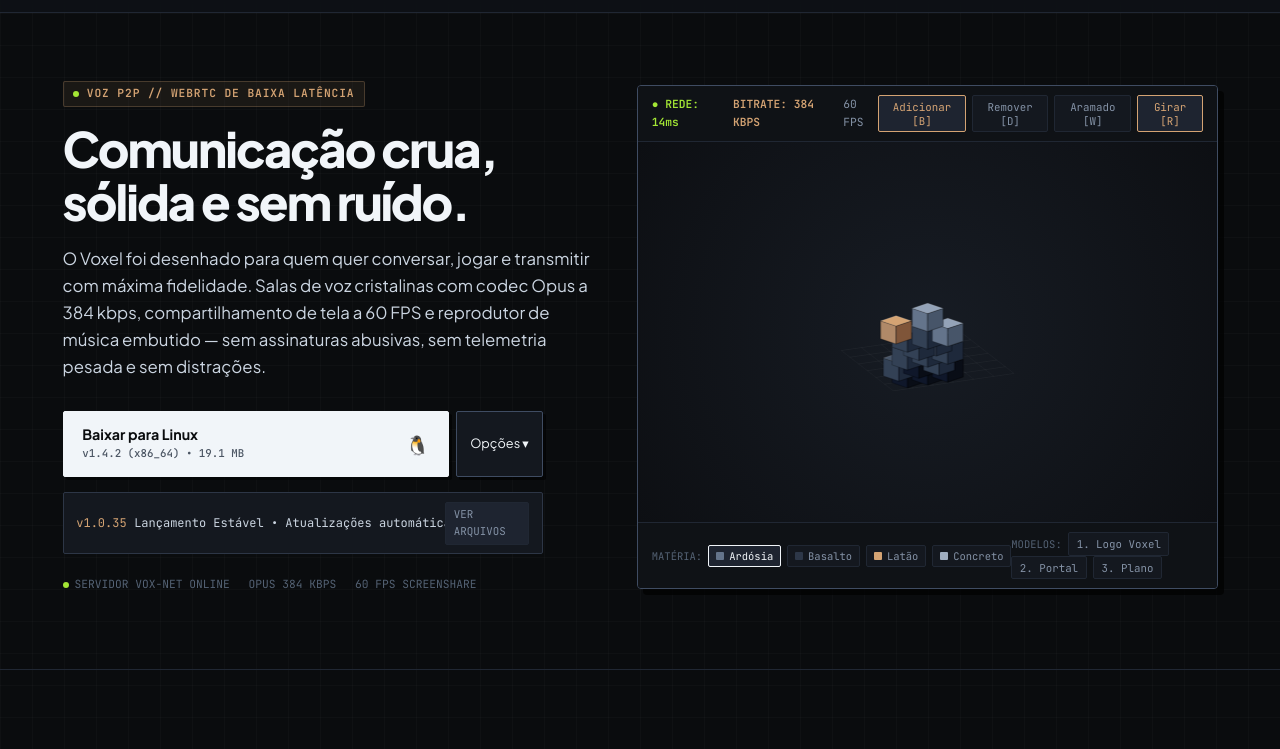
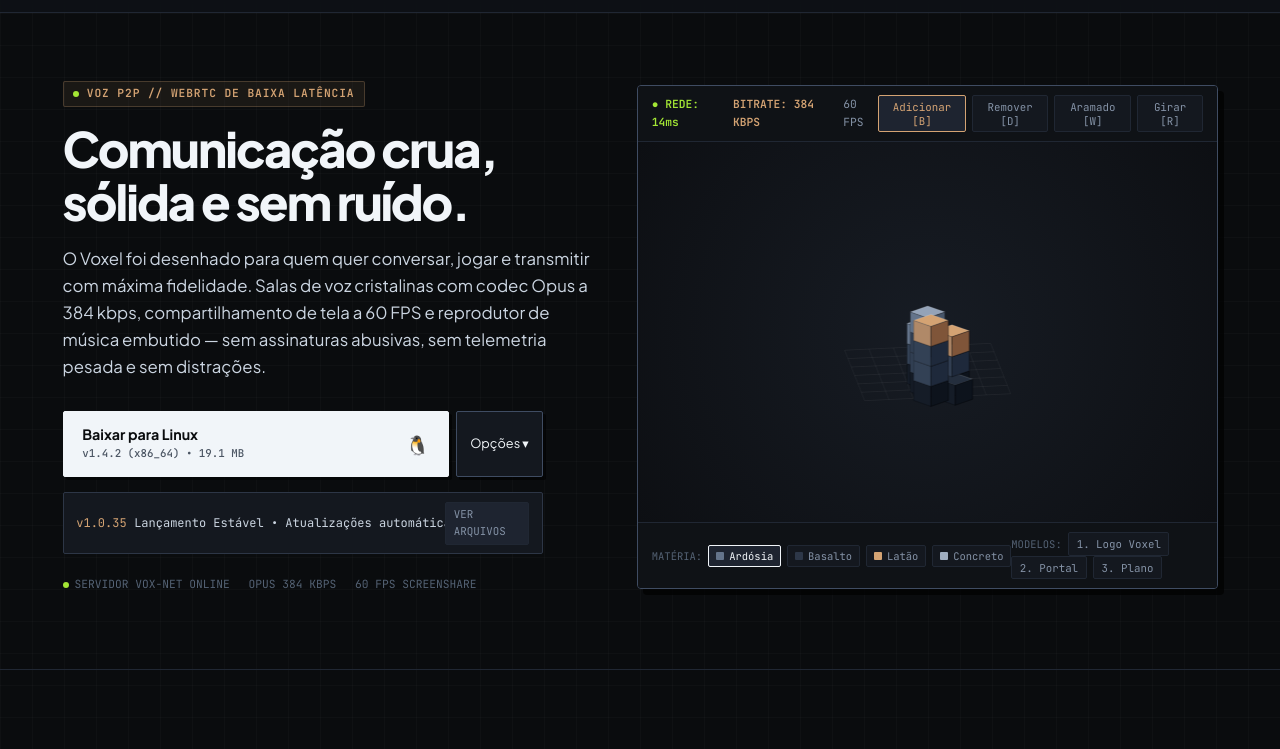
Before and after one commit to Fuzzy-Z/voxel-download-page, a website: page index.html in a window 1280 px wide. Shown: the part 51-800 px from the top of the page. Drawn offline with Linux system fonts and the light colour scheme.

Commit message:
fix: disable auto-rotation by default and stabilize isometric voxel canvas

```diff
--- a/index.html
+++ b/index.html
@@ -143,7 +143,7 @@
             <button type="button" class="tool-btn active" data-tool="add" title="Adicionar Bloco Voxel [Tecla B]">Adicionar [B]</button>
             <button type="button" class="tool-btn" data-tool="remove" title="Remover Bloco Voxel [Tecla D]">Remover [D]</button>
             <button type="button" class="tool-btn" id="toggleWireframe" title="Modo Linhas Estruturais [Tecla W]">Aramado [W]</button>
-            <button type="button" class="tool-btn active" id="toggleRotate" title="Pausar/Ativar Rotação [Tecla R]">Girar [R]</button>
+            <button type="button" class="tool-btn" id="toggleRotate" title="Pausar/Ativar Rotação [Tecla R]">Girar [R]</button>
           </div>
         </div>
 
--- a/scripts/voxel-canvas.js
+++ b/scripts/voxel-canvas.js
@@ -11,8 +11,8 @@
     this.ctx = this.canvas.getContext('2d');
 
     // Grid Configuration
-    this.gridSize = 10;
-    this.tileSize = 17;
+    this.gridSize = 8;
+    this.tileSize = 20;
     this.voxels = new Map(); // key "x,y,z" -> { mat: 'slate' }
 
     // Materials Definition (Solid tactile colors)
@@ -26,10 +26,10 @@
       },
       obsidian: {
         name: 'Basalt',
-        top: '#1e293b',
-        left: '#0f172a',
-        right: '#090d16',
-        accent: '#334155'
+        top: '#242e3d',
+        left: '#151c27',
+        right: '#0d131c',
+        accent: '#38475c'
       },
       brass: {
         name: 'Brass',
@@ -50,12 +50,12 @@
     this.activeMaterial = 'slate';
     this.activeTool = 'add';
     this.wireframeMode = false;
-    this.autoRotate = true;
+    this.autoRotate = false; // Disabled by default for stability
 
-    // Camera & View Transform
-    this.angle = 0.85;
-    this.pitch = 0.58;
-    this.zoom = 1.05;
+    // Fixed Isometric Camera View
+    this.angle = 0.65;
+    this.pitch = 0.60;
+    this.zoom = 1.0;
     this.panX = 0;
     this.panY = 0;
 
@@ -98,7 +98,7 @@
     this.ctx.scale(dpr, dpr);
 
     this.originX = this.width / 2 + this.panX;
-    this.originY = this.height / 2 + 30 + this.panY;
+    this.originY = this.height / 2 + 40 + this.panY;
   }
 
   bindEvents() {
@@ -175,35 +175,30 @@
     this.clear();
 
     if (preset === 'monolith') {
-      // Recreates the iconic Voxel stepped cluster logo in 3D
-      // Left stack
+      // Recreates the authentic solid Voxel geometric cluster
+      // Ground foundation
+      this.setVoxel(-1, -1, 0, 'obsidian');
+      this.setVoxel(0, -1, 0, 'obsidian');
+      this.setVoxel(1, -1, 0, 'obsidian');
       this.setVoxel(-1, 0, 0, 'obsidian');
+      this.setVoxel(0, 0, 0, 'obsidian');
+      this.setVoxel(1, 0, 0, 'obsidian');
+
+      // Tier 1
       this.setVoxel(-1, 0, 1, 'slate');
+      this.setVoxel(0, 0, 1, 'slate');
+      this.setVoxel(1, 0, 1, 'slate');
+      this.setVoxel(0, -1, 1, 'slate');
+
+      // Tier 2 (Central column)
       this.setVoxel(-1, 0, 2, 'concrete');
-
-      // Center stack
-      this.setVoxel(0, 0, 0, 'obsidian');
-      this.setVoxel(0, 0, 1, 'slate');
       this.setVoxel(0, 0, 2, 'slate');
-      this.setVoxel(0, 0, 3, 'concrete');
-
-      // Right stack
-      this.setVoxel(1, 0, 0, 'obsidian');
-      this.setVoxel(1, 0, 1, 'slate');
       this.setVoxel(1, 0, 2, 'slate');
 
-      // Forward step
-      this.setVoxel(0, 1, 0, 'obsidian');
-      this.setVoxel(0, 1, 1, 'slate');
-
-      // Back crown
-      this.setVoxel(0, -1, 1, 'obsidian');
-      this.setVoxel(0, -1, 2, 'slate');
-
-      // Floating accent voxel
-      this.setVoxel(2, -1, 3, 'brass');
-      this.setVoxel(-1, 1, 0, 'slate');
-      this.setVoxel(1, 1, 0, 'slate');
+      // Crown
+      this.setVoxel(0, 0, 3, 'concrete');
+      this.setVoxel(0, -1, 2, 'brass');
+      this.setVoxel(1, 0, 3, 'brass');
     } else if (preset === 'arch') {
       // Architectural Portal
       for (let z = 0; z <= 4; z++) {
@@ -211,7 +206,7 @@
         this.setVoxel(2, 0, z, 'obsidian');
       }
       this.setVoxel(-1, 0, 4, 'slate');
-      this.setVoxel(0, 0, 5, 'brass');
+      this.setVoxel(0, 0, 4, 'brass');
       this.setVoxel(1, 0, 4, 'slate');
       this.setVoxel(0, 0, 0, 'concrete');
     } else if (preset === 'slab') {
@@ -263,8 +258,8 @@
         this.mouseMoved = true;
       }
 
-      this.angle += dx * 0.008;
-      this.pitch = Math.max(0.2, Math.min(1.2, this.pitch + dy * 0.003));
+      this.angle += dx * 0.007;
+      this.pitch = Math.max(0.3, Math.min(1.0, this.pitch + dy * 0.003));
       this.lastMouse = { x: e.clientX, y: e.clientY };
     } else {
       this.updateHover(mouseX, mouseY);
@@ -312,8 +307,8 @@
         this.mouseMoved = true;
       }
 
-      this.angle += dx * 0.008;
-      this.pitch = Math.max(0.2, Math.min(1.2, this.pitch + dy * 0.003));
+      this.angle += dx * 0.007;
+      this.pitch = Math.max(0.3, Math.min(1.0, this.pitch + dy * 0.003));
       this.lastMouse = { x: touch.clientX, y: touch.clientY };
     }
   }
@@ -339,7 +334,7 @@
     for (const v of voxelList) {
       const p = this.project(v.x, v.y, v.z);
       const dist = Math.hypot(p.x - mouseX, p.y - mouseY);
-      if (dist < s * 1.3) {
+      if (dist < s * 1.2) {
         const dy = mouseY - p.y;
         let addPos = { x: v.x, y: v.y, z: v.z + 1 };
         if (dy > s * 0.2) {
@@ -366,7 +361,7 @@
     }
 
     if (this.autoRotate && !this.isDragging) {
-      this.angle += dt * 0.22;
+      this.angle += dt * 0.20;
     }
 
     this.render();
@@ -404,7 +399,7 @@
 
   drawGridBase() {
     const half = 3;
-    this.ctx.strokeStyle = 'rgba(255, 255, 255, 0.04)';
+    this.ctx.strokeStyle = 'rgba(255, 255, 255, 0.05)';
     this.ctx.lineWidth = 1;
 
     for (let x = -half; x <= half; x++) {
@@ -439,7 +434,7 @@
     this.ctx.save();
 
     if (isGhost) {
-      this.ctx.globalAlpha = 0.4;
+      this.ctx.globalAlpha = 0.45;
       this.ctx.setLineDash([2, 2]);
     }
 
@@ -473,7 +468,7 @@
       this.ctx.lineTo(cx + w, cy + s);
       this.ctx.stroke();
     } else {
-      // Solid Shaded Isometric Cube with crisp edges (matching Voxel branding)
+      // Solid Shaded Isometric Cube with clean tactile edges
 
       // Top Face
       this.ctx.fillStyle = mat.top;
@@ -486,7 +481,7 @@
       this.ctx.fill();
 
       // Contour stroke
-      this.ctx.strokeStyle = 'rgba(255, 255, 255, 0.2)';
+      this.ctx.strokeStyle = 'rgba(255, 255, 255, 0.18)';
       this.ctx.lineWidth = 0.8;
       this.ctx.stroke();
 
@@ -500,7 +495,7 @@
       this.ctx.closePath();
       this.ctx.fill();
 
-      this.ctx.strokeStyle = 'rgba(0, 0, 0, 0.3)';
+      this.ctx.strokeStyle = 'rgba(0, 0, 0, 0.28)';
       this.ctx.stroke();
 
       // Right Face
@@ -513,7 +508,7 @@
       this.ctx.closePath();
       this.ctx.fill();
 
-      this.ctx.strokeStyle = 'rgba(0, 0, 0, 0.45)';
+      this.ctx.strokeStyle = 'rgba(0, 0, 0, 0.42)';
       this.ctx.stroke();
     }
 
```
